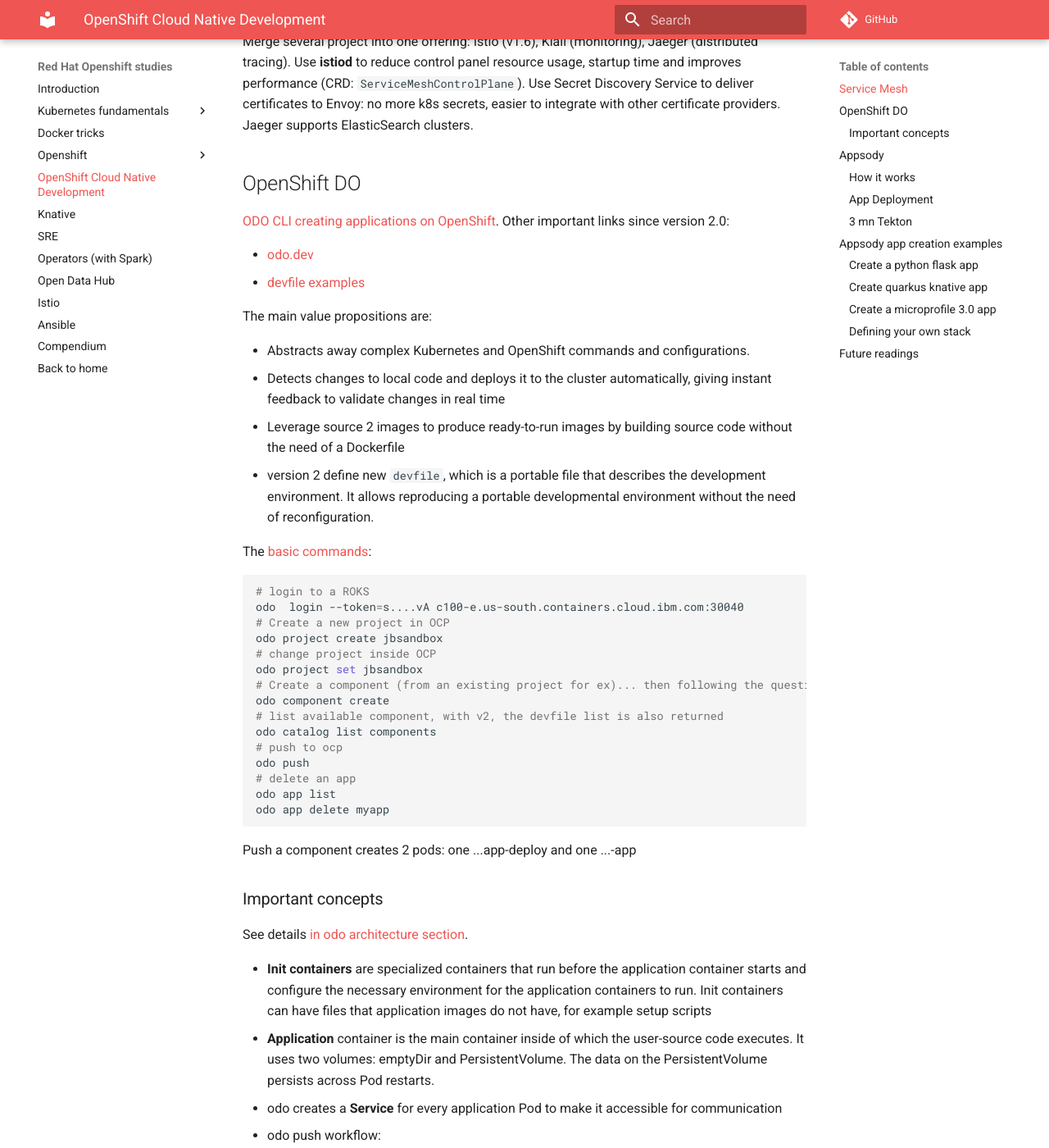
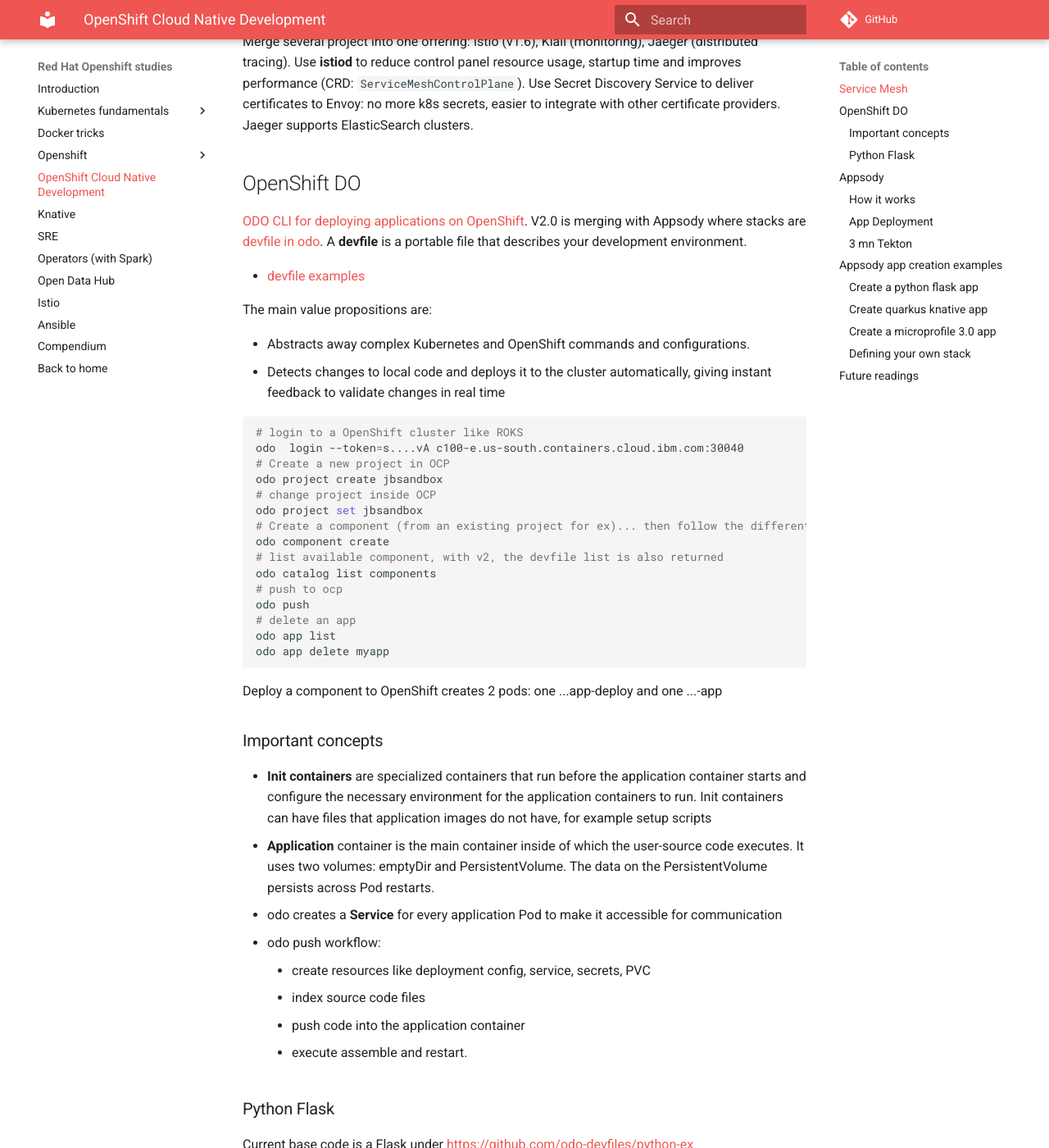
Before and after one commit to jbcodeforce/openshift-studies, an MkDocs documentation site: the page built from docs/os-cn-dev.md, in a window 1280 px wide and 1400 px high, scrolled down 193 px. Shown: the whole window at 82% size. Built offline with MkDocs 1.6.1 and Material for MkDocs 9.7.7, drawn with Linux system fonts in a browser that asks for light colours; comment, search, counter and statistics services are not loaded; some of the changed text lies outside the part shown.

Commit message:
update k8s, os cn dev

````diff
--- a/docs/os-cn-dev.md
+++ b/docs/os-cn-dev.md
@@ -7,33 +7,25 @@
 Use Secret Discovery Service to deliver certificates to Envoy: no more k8s secrets, easier to integrate with other certificate providers.
 Jaeger supports ElasticSearch clusters.
 
-
-
-
 ## OpenShift DO
 
-[ODO CLI creating applications on OpenShift](https://docs.openshift.com/container-platform/4.2/cli_reference/openshift_developer_cli/understanding-odo.html). Other important links since version 2.0:
+[ODO CLI for deploying applications on OpenShift](https://odo.dev/docs/understanding-odo/). V2.0 is merging with Appsody where stacks are [devfile in odo](https://odo.dev/docs/deploying-a-devfile-using-odo/). A **devfile** is a portable file that describes your development environment.
 
-* [odo.dev](https://odo.dev/docs/understanding-odo/)
 * [devfile examples](https://github.com/odo-devfiles)
 
 The main value propositions are:
 
 * Abstracts away complex Kubernetes and OpenShift commands and configurations.
 * Detects changes to local code and deploys it to the cluster automatically, giving instant feedback to validate changes in real time
-* Leverage source 2 images to produce ready-to-run images by building source code without the need of a Dockerfile
-* version 2 define new `devfile`, which is a portable file that describes the development environment. It allows reproducing a portable developmental environment without the need of reconfiguration.
-
-The [basic commands](https://docs.openshift.com/container-platform/4.3/cli_reference/openshift_developer_cli/odo-cli-reference.html#basic-odo-cli-commands_odo-cli-reference):
 
 ```shell
-# login to a ROKS
+# login to a OpenShift cluster like ROKS
 odo  login --token=s....vA c100-e.us-south.containers.cloud.ibm.com:30040
 # Create a new project in OCP
 odo project create jbsandbox
 # change project inside OCP
 odo project set jbsandbox
-# Create a component (from an existing project for ex)... then following the question
+# Create a component (from an existing project for ex)... then follow the different questions
 odo component create
 # list available component, with v2, the devfile list is also returned
 odo catalog list components
@@ -44,11 +36,10 @@
 odo app delete myapp
 ```
 
-Push a component creates 2 pods: one ...app-deploy and one ...-app
+Deploy a component to OpenShift creates 2 pods: one ...app-deploy and one ...-app
 
 ### Important concepts
 
-See details [in odo architecture section](https://docs.openshift.com/container-platform/4.2/cli_reference/openshift_developer_cli/odo-architecture.html).
 
 * **Init containers** are specialized containers that run before the application container starts and configure the necessary environment for the application containers to run. Init containers can have files that application images do not have, for example setup scripts
 * **Application** container is the main container inside of which the user-source code executes. It uses two volumes: emptyDir and PersistentVolume. The data on the PersistentVolume persists across Pod restarts.
@@ -58,6 +49,18 @@
     * index source code files
     * push code into the application container
     * execute assemble and restart.
+
+### Python Flask
+
+Current base code is a Flask under [https://github.com/odo-devfiles/python-ex](https://github.com/odo-devfiles/python-ex)
+
+```shell
+mkdir project-name
+# create the devfile and download starter code
+odo create python --starter
+# Deploy to OCP
+odo push
+```
 
 ## Appsody
 
````
Also changed, not shown: docs/k8s/k8s-1.md (+0 -53 lines), docs/k8s/k8s-2.md (+54 -0 lines).
